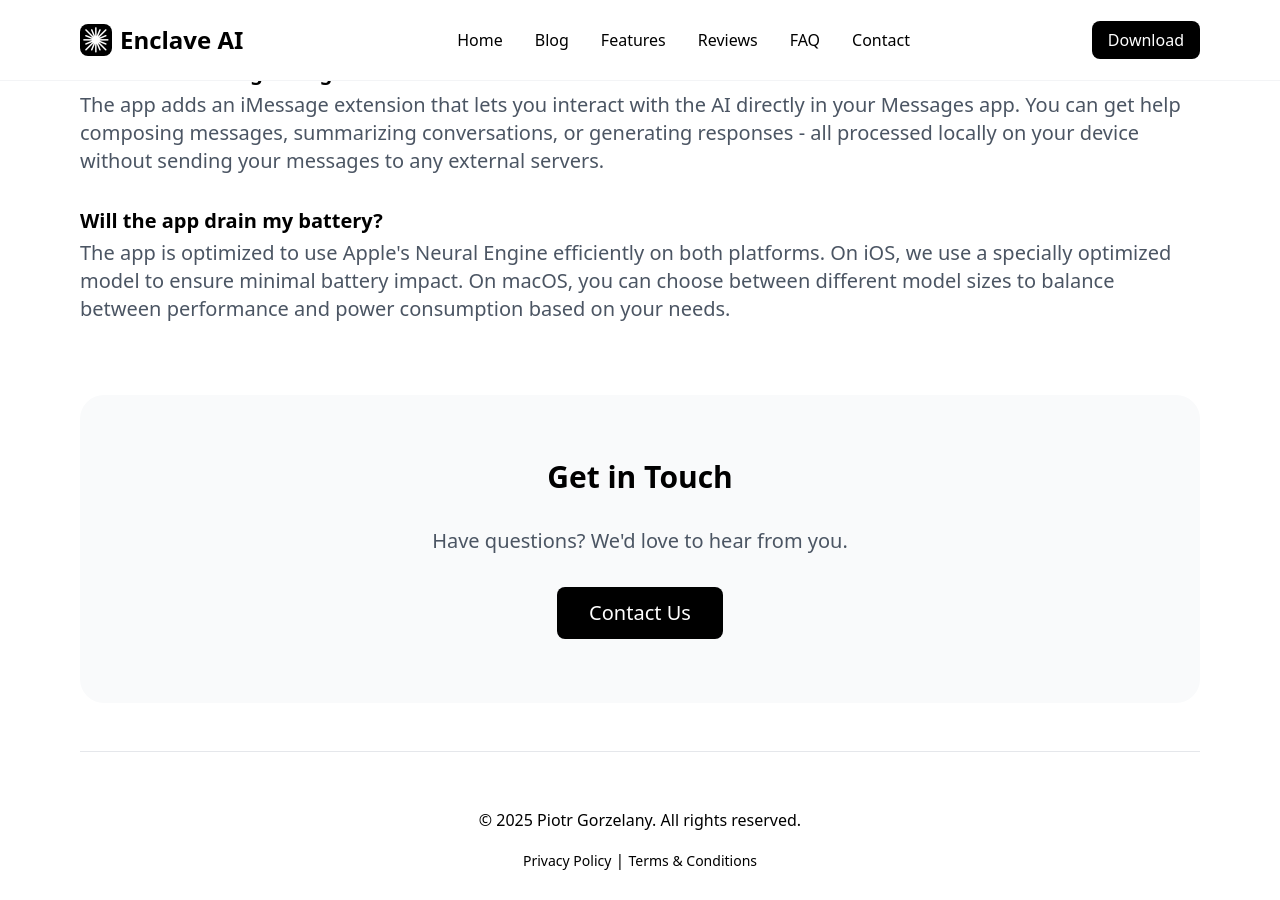
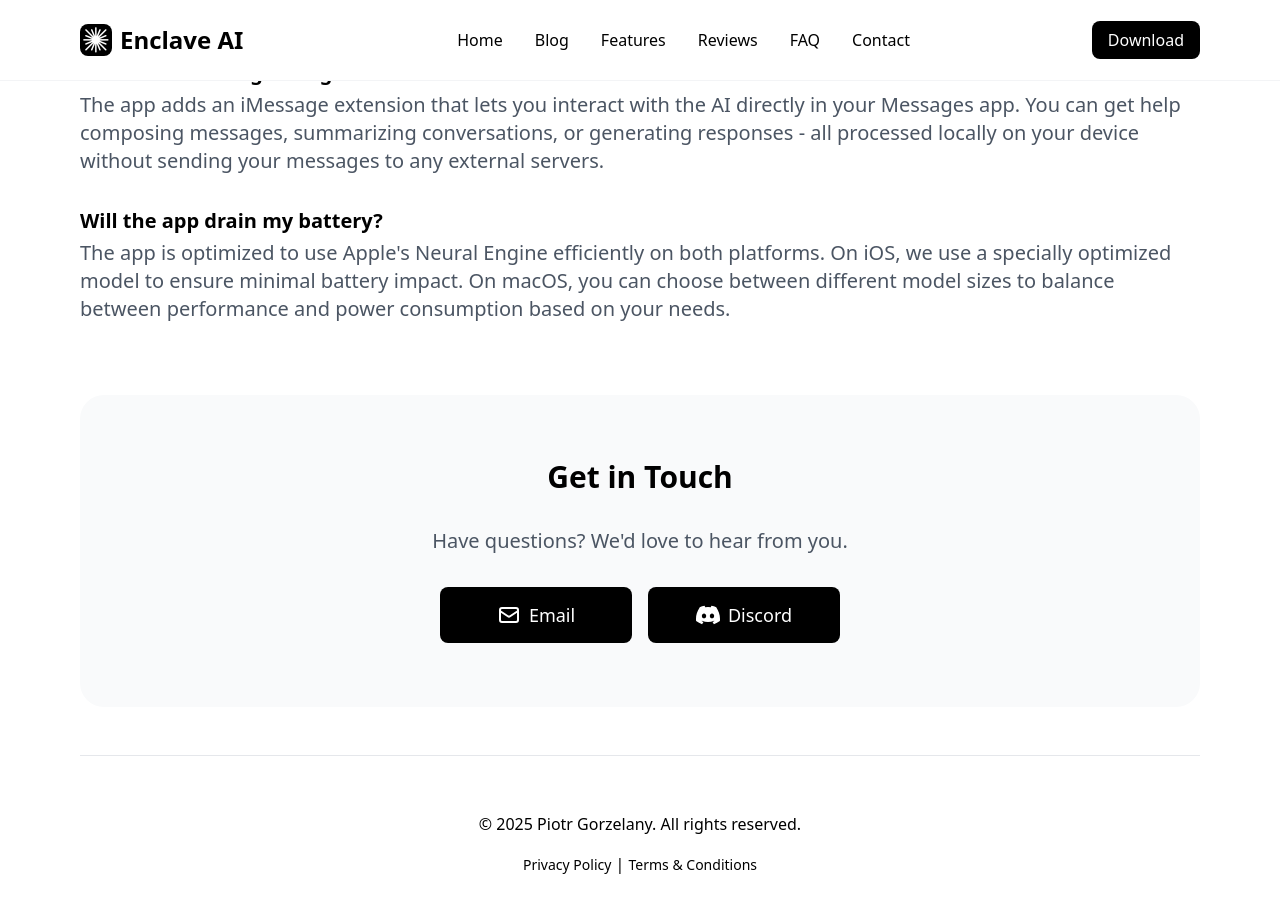
Before and after one commit to pgorzelany/EnclaveAI-Website, a Jekyll site: the page built from index.html, in a window 1280 px wide and 900 px high, scrolled down 6272 px. Built offline with Jekyll 4.4.1, drawn with Linux system fonts in a browser that asks for light colours; nearby versions of some CDN libraries.

Commit message:
Added discord button to the contact section

```diff
--- a/index.html
+++ b/index.html
@@ -98,10 +98,20 @@ title: Home
     <div class="max-w-xl mx-auto px-4">
         <h2 class="text-3xl font-bold text-center mb-8">Get in Touch</h2>
         <p class="text-xl text-gray-600 text-center mb-8">Have questions? We'd love to hear from you.</p>
-        <div class="text-center">
+        <div class="flex flex-col md:flex-row items-center justify-center space-y-4 md:space-y-0 md:space-x-4">
             <a href="mailto:{{ site.email }}"
-               class="inline-block bg-black text-white py-3 px-8 rounded-lg hover:bg-gray-800 transition duration-200 text-xl">
-                Contact Us
+               class="inline-flex items-center justify-center bg-black text-white px-8 h-14 rounded-lg hover:bg-gray-800 transition duration-200 text-lg w-48">
+                <svg class="w-6 h-6 mr-2" fill="none" stroke="currentColor" viewBox="0 0 24 24">
+                    <path stroke-linecap="round" stroke-linejoin="round" stroke-width="2" d="M3 8l7.89 5.26a2 2 0 002.22 0L21 8M5 19h14a2 2 0 002-2V7a2 2 0 00-2-2H5a2 2 0 00-2 2v10a2 2 0 002 2z"/>
+                </svg>
+                Email
+            </a>
+            <a href="{{ site.discord_url }}"
+               class="inline-flex items-center justify-center bg-black text-white px-8 h-14 rounded-lg hover:bg-gray-800 transition duration-200 text-lg w-48">
+                <svg class="w-6 h-6 mr-2" fill="currentColor" viewBox="0 0 24 24">
+                    <path d="M20.317 4.37a19.791 19.791 0 0 0-4.885-1.515a.074.074 0 0 0-.079.037c-.21.375-.444.864-.608 1.25a18.27 18.27 0 0 0-5.487 0a12.64 12.64 0 0 0-.617-1.25a.077.077 0 0 0-.079-.037A19.736 19.736 0 0 0 3.677 4.37a.07.07 0 0 0-.032.027C.533 9.046-.32 13.58.099 18.057a.082.082 0 0 0 .031.057a19.9 19.9 0 0 0 5.993 3.03a.078.078 0 0 0 .084-.028a14.09 14.09 0 0 0 1.226-1.994a.076.076 0 0 0-.041-.106a13.107 13.107 0 0 1-1.872-.892a.077.077 0 0 1-.008-.128a10.2 10.2 0 0 0 .372-.292a.074.074 0 0 1 .077-.01c3.928 1.793 8.18 1.793 12.062 0a.074.074 0 0 1 .078.01c.12.098.246.198.373.292a.077.077 0 0 1-.006.127a12.299 12.299 0 0 1-1.873.892a.077.077 0 0 0-.041.107c.36.698.772 1.362 1.225 1.993a.076.076 0 0 0 .084.028a19.839 19.839 0 0 0 6.002-3.03a.077.077 0 0 0 .032-.054c.5-5.177-.838-9.674-3.549-13.66a.061.061 0 0 0-.031-.03zM8.02 15.33c-1.183 0-2.157-1.085-2.157-2.419c0-1.333.956-2.419 2.157-2.419c1.21 0 2.176 1.096 2.157 2.42c0 1.333-.956 2.418-2.157 2.418zm7.975 0c-1.183 0-2.157-1.085-2.157-2.419c0-1.333.955-2.419 2.157-2.419c1.21 0 2.176 1.096 2.157 2.42c0 1.333-.946 2.418-2.157 2.418z"/>
+                </svg>
+                Discord
             </a>
         </div>
     </div>
```
